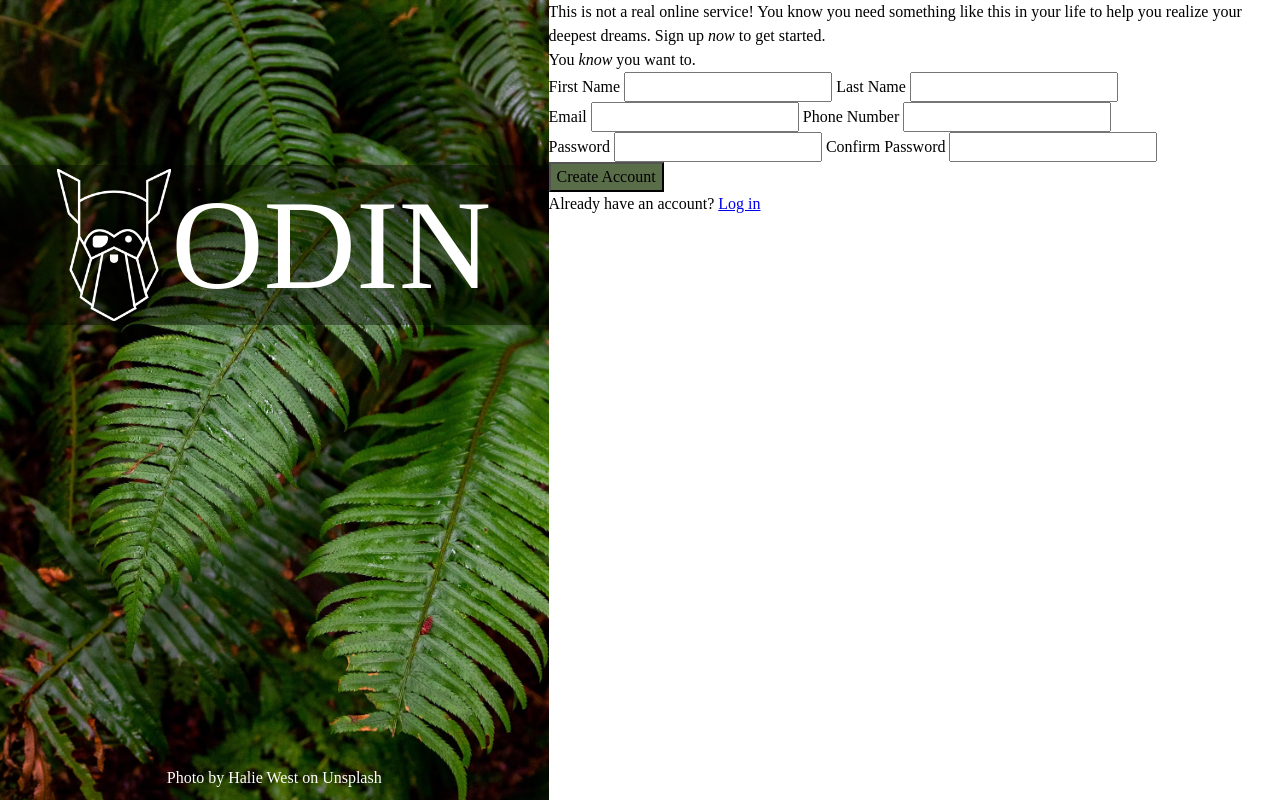
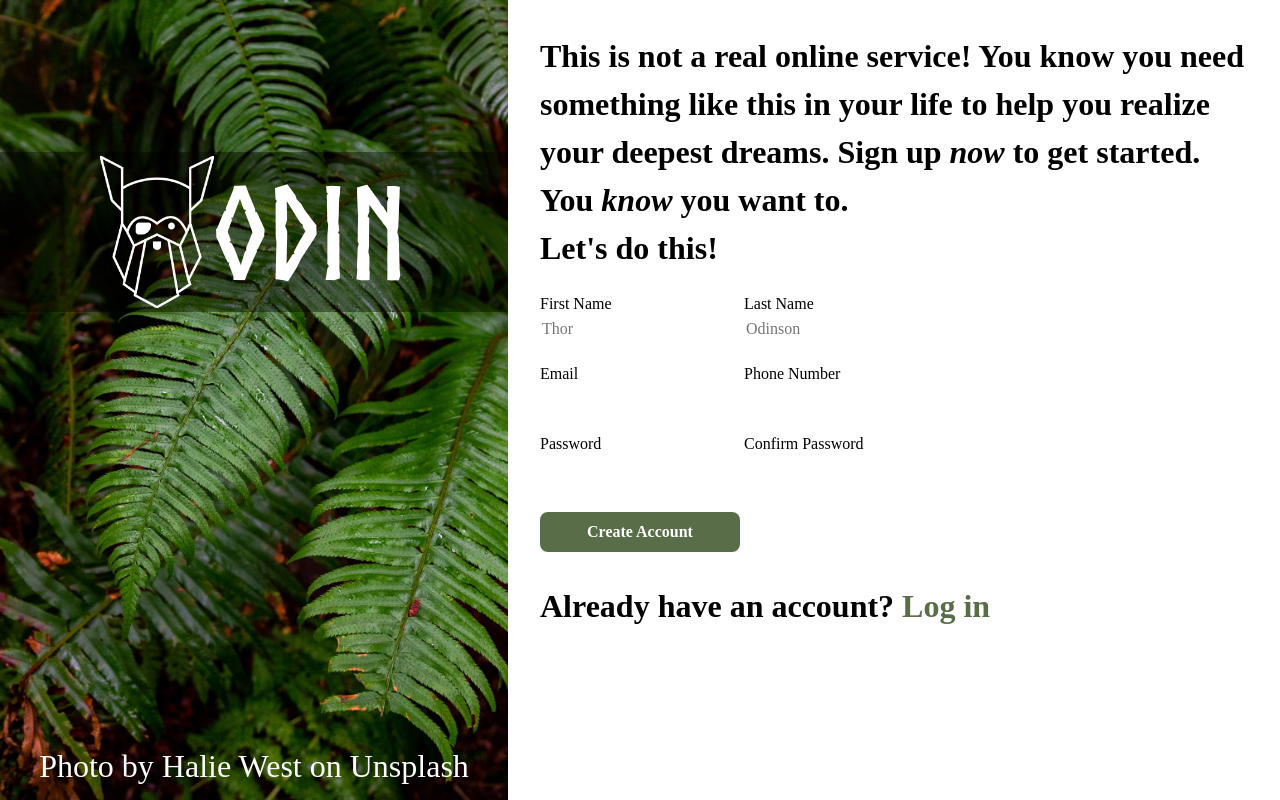
Before and after one commit to worsleyj/odin-sign-up-form, a plain HTML site: page index.html in a window 1280 px wide. Drawn offline with Linux system fonts and the light colour scheme.

Commit message:
finished remaster

```diff
--- a/index.html
+++ b/index.html
@@ -23,25 +23,41 @@
             help you realize your deepest dreams. Sign up <em>now</em>
             to get started. <br> You <em>know</em> you want to.
         </p>
+        <h1>Let's do this!</h1>
         <form>
+            <div class="input-column">
+                <div class="input-container">
                     <label for="first_name">First Name</label>
-            <input type="text" id="first_name" name="first_name">
-
+                    <input type="text" id="first_name" name="first_name" placeholder="Thor">
+                </div>
+                <div class="input-container">
                     <label for="last_name">Last Name</label>
-            <input type="text" id="last_name" name="last_name">
-            <br>
+                    <input type="text" id="last_name" name="last_name" placeholder="Odinson">
+                </div>
+            </div>
+            <div class="input-column">
+                <div class="input-container">
                     <label for="email">Email</label>
                     <input type="email" id="email" name="email">
-
+                </div>
+                <div class="input-container">
                     <label for="phone_number">Phone Number</label>
                     <input type="number" id="phone_number" name="phone_number">
-
-            <br>
+                </div>
+            </div>
+            <div class="input-column">
+                <div class="input-container">
                     <label for="password">Password</label>
                     <input type="password" id="password" name="password">
-
+                </div>
+                <div class="input-container">
                     <label for="confirm_password">Confirm Password</label>
                     <input type="password" id="confirm_password" name="confirm_password">
+                </div>
+            </div>
+
+
+
         </form>
 
         <button type="submit">Create Account</button>
--- a/styles.css
+++ b/styles.css
@@ -22,11 +22,22 @@
     isolation: isolate;
   }
 
+
+@font-face {
+    font-family: norseBold;
+    src: url(fonts/Norse-Bold.otf);
+    font-weight: bold;
+}
+
 body {
     display: flex;
 }
 
 .main {
+    padding: 2em;
+    display: flex;
+    flex-direction: column;
+    align-items: start;
     flex: 4;
 }
 
@@ -57,6 +68,8 @@ body {
 .odin-text {
     color: white;
     font-size: 8rem;
+    font-family: "norseBold";
+
 }
 
 .sidebar-footnote {
@@ -73,5 +86,67 @@ body {
 }
 
 button {
+    margin-top: 30px;
     background-color: #596D48;
+    width: 200px;
+    height: 40px;
+    border-radius: 8px;
+    border: none;
+    color: white;
+    font-weight: bold;
 }
+
+.input-column {
+    display: flex;
+    width: 100%;
+}
+
+.input-container {
+    display: flex;
+    flex-direction: column;
+    width: 100%;
+}
+
+.main-footnote {
+    font-weight: bolder;
+    padding-top: 30px;
+}
+
+a {
+    color: #596D48;
+    font-weight: bold;
+    text-decoration: none;
+}
+
+form {
+    padding-right: 300px;
+    display: flex;
+    flex-direction: column;
+    width: 100%;
+}
+
+input {
+    border: #E5E7EB
+}
+
+label {
+    padding-top: 20px;
+
+}
+
+p {
+    font-size: 32px;
+}
+
+.main-text {
+    font-weight: bolder;
+}
+
+input:focus {
+    border: solid rgb(78, 78, 255);
+    box-shadow: 1px 1px blue;
+}
+
+input:invalid {
+    border: solid red;
+}
```
Lines whose indentation alone changed are shown as unchanged.
